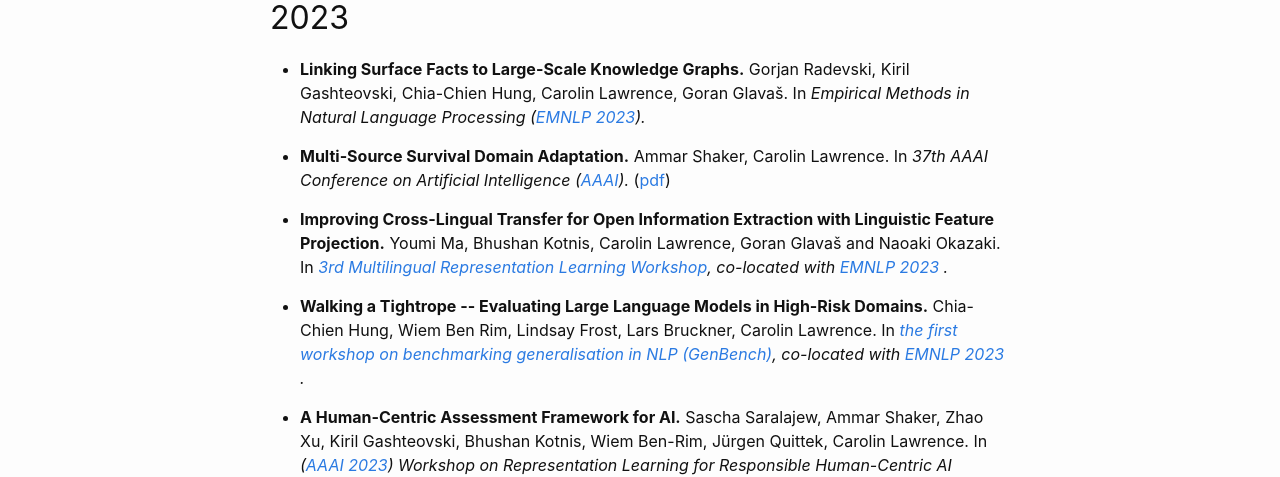
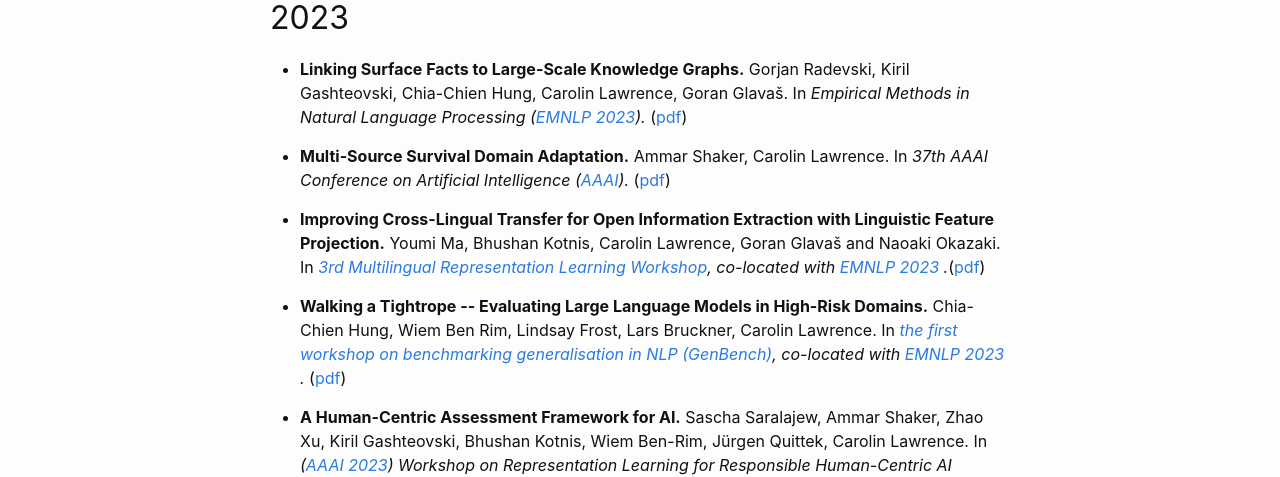
Before and after one commit to carolinlawrence/carolinlawrence.github.io, a Jekyll site: the page built from publications.markdown, in a window 1280 px wide and 900 px high. Shown: the part 170-647 px from the top of the window. Built offline with Jekyll 4.4.1, drawn with Linux system fonts in a browser that asks for light colours.

Commit message:
Update publications.markdown

```diff
--- a/publications.markdown
+++ b/publications.markdown
@@ -6,10 +6,10 @@ layout: page
 
 ## 2023
 <ul>
-    <p><li><b>Linking Surface Facts to Large-Scale Knowledge Graphs.</b> Gorjan Radevski, Kiril Gashteovski, Chia-Chien Hung, Carolin Lawrence, Goran Glavaš. In <i>  Empirical Methods in Natural Language Processing (<a href="https://2023.emnlp.org/">EMNLP 2023</a>).</i> </li></p>
+    <p><li><b>Linking Surface Facts to Large-Scale Knowledge Graphs.</b> Gorjan Radevski, Kiril Gashteovski, Chia-Chien Hung, Carolin Lawrence, Goran Glavaš. In <i>  Empirical Methods in Natural Language Processing (<a href="https://2023.emnlp.org/">EMNLP 2023</a>).</i> (<a href="https://aclanthology.org/2023.emnlp-main.445/">pdf</a>)</li></p>
     <p><li><b>Multi-Source Survival Domain Adaptation.</b> Ammar Shaker, Carolin Lawrence. In <i>37th AAAI Conference on Artificial Intelligence (<a href="https://aaai.org/Conferences/AAAI-23/">AAAI</a>).</i> (<a href="https://arxiv.org/abs/2212.00424">pdf</a>)</li></p>
-    <p><li><b> Improving Cross-Lingual Transfer for Open Information Extraction with Linguistic Feature Projection.</b> Youmi Ma, Bhushan Kotnis, Carolin Lawrence, Goran Glavaš and Naoaki Okazaki. In <i><a href="https://sigtyp.github.io/ws2023-mrl.html">3rd Multilingual Representation Learning Workshop</a>, co-located with <a href="https://2023.emnlp.org/">EMNLP 2023</a> .</i> </li></p>
-    <p><li><b>Walking a Tightrope -- Evaluating Large Language Models in High-Risk Domains.</b> Chia-Chien Hung, Wiem Ben Rim, Lindsay Frost, Lars Bruckner, Carolin Lawrence. In <i><a href="https://genbench.org/">the first workshop on benchmarking generalisation in NLP (GenBench)</a>, co-located with <a href="https://2023.emnlp.org/">EMNLP 2023</a> .</i> </li></p>
+    <p><li><b> Improving Cross-Lingual Transfer for Open Information Extraction with Linguistic Feature Projection.</b> Youmi Ma, Bhushan Kotnis, Carolin Lawrence, Goran Glavaš and Naoaki Okazaki. In <i><a href="https://sigtyp.github.io/ws2023-mrl.html">3rd Multilingual Representation Learning Workshop</a>, co-located with <a href="https://2023.emnlp.org/">EMNLP 2023</a> .</i>(<a href="https://aclanthology.org/2023.mrl-1.11/">pdf</a>) </li></p>
+    <p><li><b>Walking a Tightrope -- Evaluating Large Language Models in High-Risk Domains.</b> Chia-Chien Hung, Wiem Ben Rim, Lindsay Frost, Lars Bruckner, Carolin Lawrence. In <i><a href="https://genbench.org/">the first workshop on benchmarking generalisation in NLP (GenBench)</a>, co-located with <a href="https://2023.emnlp.org/">EMNLP 2023</a> .</i> (<a href="https://aclanthology.org/2023.genbench-1.8/">pdf</a>)</li></p>
     <p><li><b>A Human-Centric Assessment Framework for AI.</b> Sascha Saralajew, Ammar Shaker, Zhao Xu, Kiril Gashteovski, Bhushan Kotnis, Wiem Ben-Rim, Jürgen Quittek, Carolin Lawrence. In <i>(<a href="https://aaai.org/Conferences/AAAI-23/">AAAI 2023</a>) Workshop on Representation Learning for Responsible Human-Centric AI (<a href="https://r2hcai.github.io/AAAI-23/index.html">R2HCAI</a>) .</i> </li></p>
 </ul>
 
```
